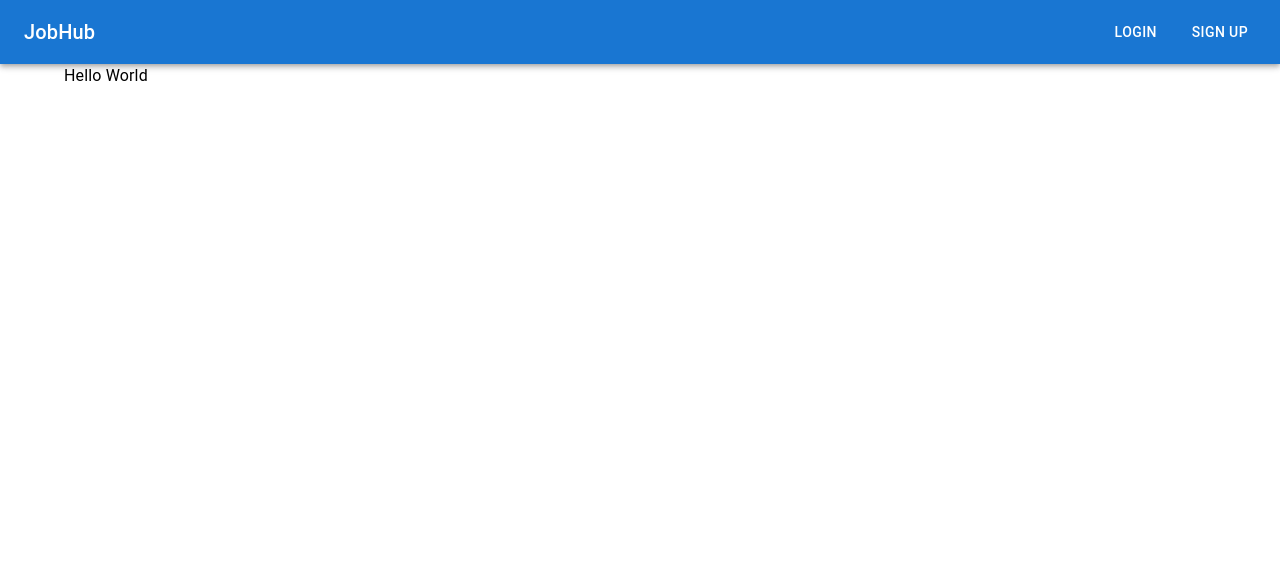
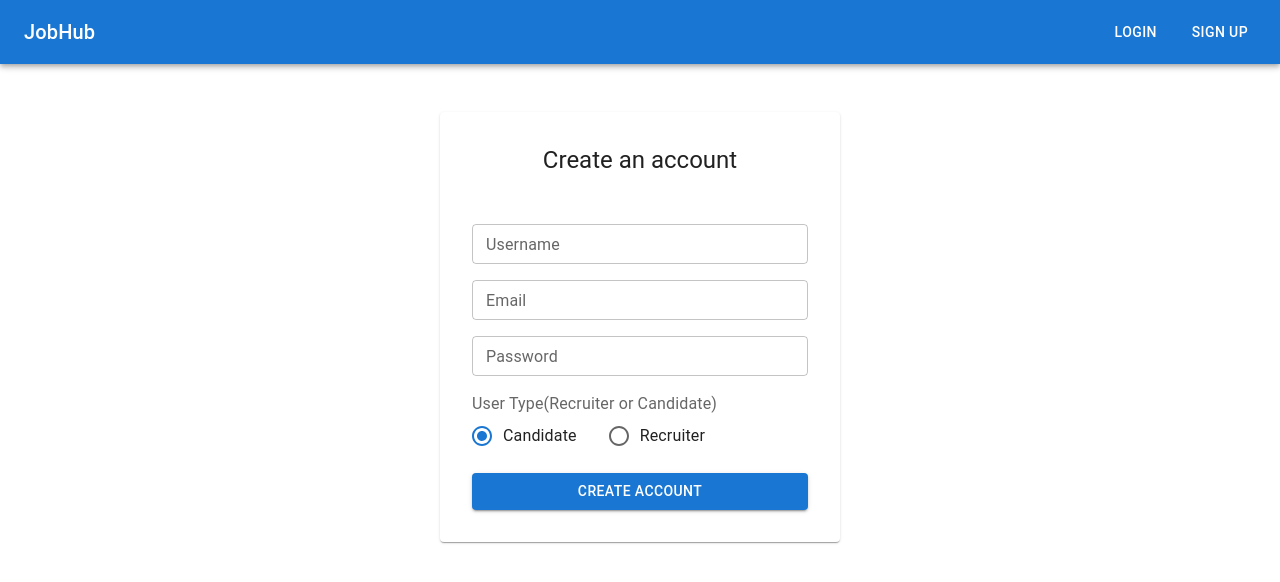
Before and after one commit to nnha19/jobhub-client, a React (Vite) app: page / in a window 1280 px wide. Shown: the top 582 px of the page. Built offline with nearby package versions, Linux system fonts and the light colour scheme.

Commit message:
feat: simple signup page has been built

```diff
--- a/src/App.tsx
+++ b/src/App.tsx
@@ -1,13 +1,12 @@
-import { Typography } from "@mui/material";
-
 import MainLayout from "./layouts/MainLayout";
+import SignupRoute from "./features/authentication/routes/signupRoute";
 
 const App = () => {
   document.title = "Jobhub project";
 
   return (
     <MainLayout>
-      <Typography>Hello World</Typography>
+      <SignupRoute />
     </MainLayout>
   );
 };
--- /dev/null
+++ b/src/components/FormFields/CusotmRadioButton.tsx
@@ -0,0 +1,37 @@
+import {
+  Button,
+  FormControl,
+  FormControlLabel,
+  FormLabel,
+  Radio,
+  RadioGroup,
+} from "@mui/material";
+
+const CustomRadioButton = () => {
+  return (
+    <FormControl>
+      <FormLabel id="demo-radio-buttons-group-label">
+        User Type(Recruiter or Candidate)
+      </FormLabel>
+      <RadioGroup
+        aria-labelledby="demo-radio-buttons-group-label"
+        defaultValue="candidate"
+        name="radio-buttons-group"
+        sx={{ display: "flex", flexDirection: "row", gap: 2 }}
+      >
+        <FormControlLabel
+          value="candidate"
+          control={<Radio />}
+          label="Candidate"
+        />
+        <FormControlLabel
+          value="recruiter"
+          control={<Radio />}
+          label="Recruiter"
+        />
+      </RadioGroup>
+    </FormControl>
+  );
+};
+
+export default CustomRadioButton;
--- /dev/null
+++ b/src/components/FormFields/CustomTextField.tsx
@@ -0,0 +1,11 @@
+import { TextField, TextFieldProps } from "@mui/material";
+
+// interface IProps extends TextFieldProps {
+//   //
+// }
+
+const CustomTextField = ({ ...textFieldProps }: TextFieldProps) => {
+  return <TextField size="small" {...textFieldProps} />;
+};
+
+export default CustomTextField;
--- /dev/null
+++ b/src/features/authentication/components/SignUpForm.tsx
@@ -0,0 +1,39 @@
+import { Paper, Stack, Typography, Button } from "@mui/material";
+
+import CustomTextField from "../../../components/FormFields/CustomTextField";
+import CustomRadioButton from "../../../components/FormFields/CusotmRadioButton";
+
+const SignUpForm = () => {
+  return (
+    <Stack
+      sx={{
+        height: "100%",
+        display: "flex",
+        alignItems: "center",
+        justifyContent: "center",
+      }}
+    >
+      <Paper
+        sx={{
+          padding: 4,
+          width: "25rem",
+          m: 4,
+          display: "flex",
+          flexDirection: "column",
+          gap: 2,
+        }}
+      >
+        <Typography textAlign="center" variant="h5" mb={4}>
+          Create an account
+        </Typography>
+        <CustomTextField label="Username" />
+        <CustomTextField label="Email" />
+        <CustomTextField label="Password" />
+        <CustomRadioButton />
+        <Button variant="contained">Create Account</Button>
+      </Paper>
+    </Stack>
+  );
+};
+
+export default SignUpForm;
--- a/src/features/authentication/routes/signupRoute.tsx
+++ b/src/features/authentication/routes/signupRoute.tsx
@@ -1,3 +1,7 @@
-const SignupRoute = () => {};
+import SignUpForm from "../components/SignUpForm";
+
+const SignupRoute = () => {
+  return <SignUpForm />;
+};
 
 export default SignupRoute;
--- a/src/layouts/MainLayout.tsx
+++ b/src/layouts/MainLayout.tsx
@@ -7,10 +7,10 @@ interface IProps {
 
 const MainLayout = ({ children }: IProps) => {
   return (
-    <Box>
+    <Box height="100vh">
       <Appbar />
-      <Container>
-        <Box>{children}</Box>
+      <Container sx={{ mt: 2 }}>
+        <Box height="100%">{children}</Box>
       </Container>
     </Box>
   );
```
Also changed, not shown: src/components/FormFields/CustomSelectField.tsx (added).
